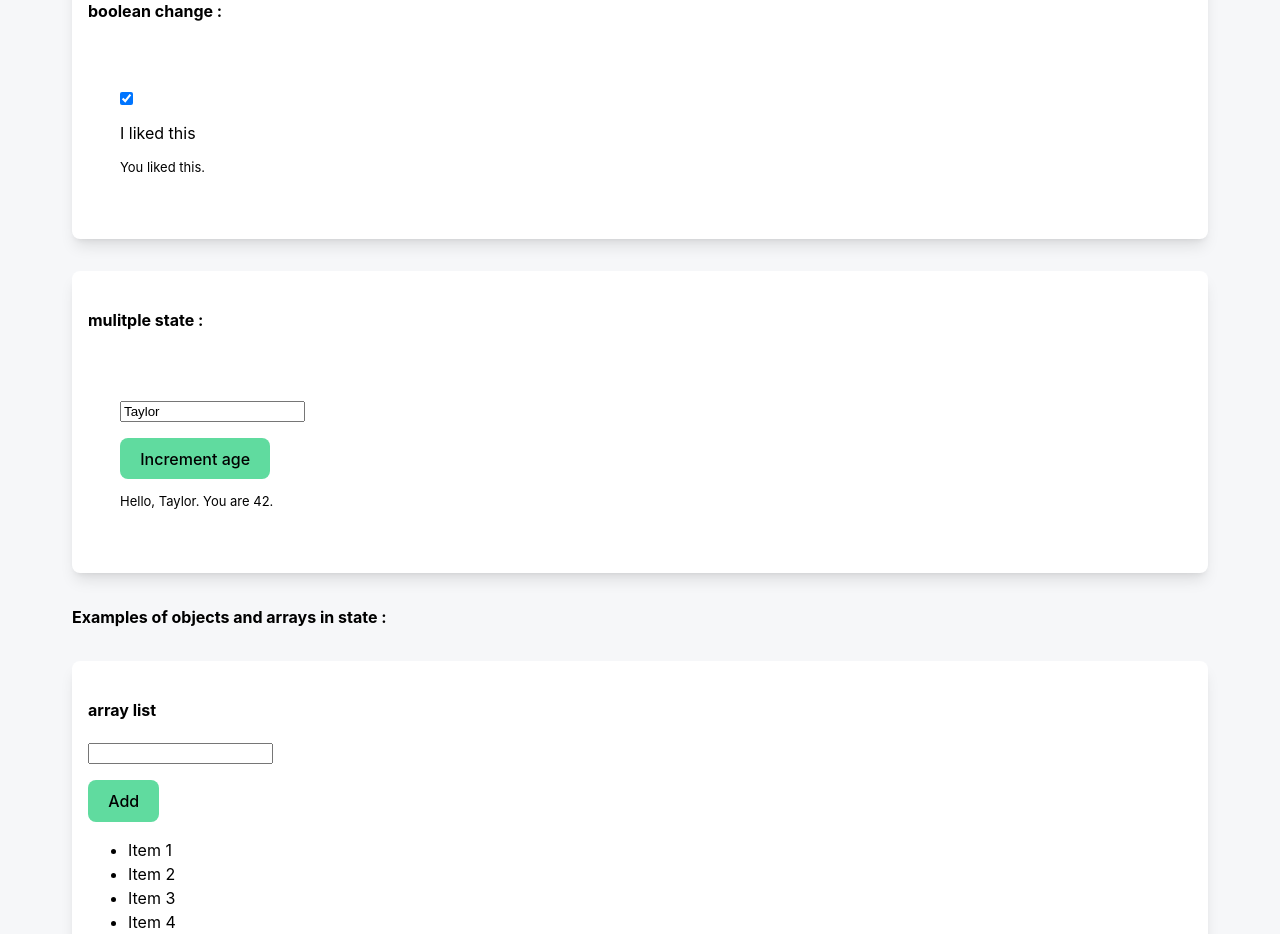
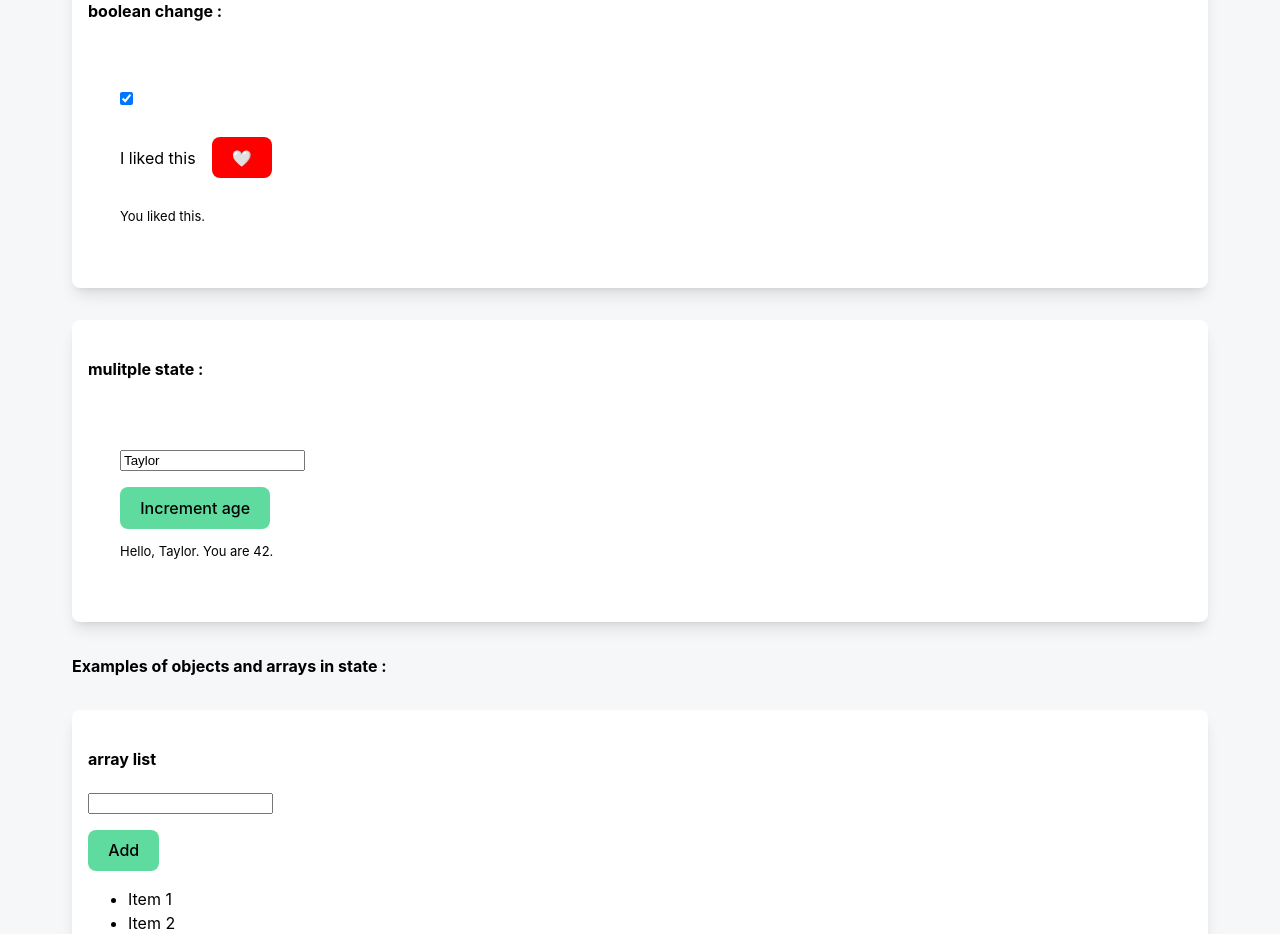
Before and after one commit to MiH0N/workshop-hooks, a React (Vite) app: page / in a window 1280 px wide. Shown: the part 980-1914 px from the top of the page. Built offline with nearby package versions, Linux system fonts and the light colour scheme.

Commit message:
Change some variable

```diff
--- a/src/components/samples/useEffect/Posts.jsx
+++ b/src/components/samples/useEffect/Posts.jsx
@@ -2,9 +2,6 @@ import { useEffect, useState } from 'react';
 
 const Posts = () => {
   const [postId, setPostId] = useState(null);
-  useEffect(() => {
-    console.log(postId);
-  }, [postId]);
   return (
     <div className='post-list'>
       <div>
--- a/src/components/samples/useEffect/RepeatMessage.jsx
+++ b/src/components/samples/useEffect/RepeatMessage.jsx
@@ -3,11 +3,8 @@ import { useEffect } from 'react';
 function RepeatMessage({ message }) {
   useEffect(() => {
     const id = setInterval(() => {
-      // console.log(message);
-    }, 2000);
-    return () => {
-      clearInterval(id);
-    };
+      if (!!message) console.log(message);
+    }, 5000);
   }, [message]);
 
   return <div>I'm logging to console "{message}"</div>;
--- a/src/components/samples/useState/CheckBox.jsx
+++ b/src/components/samples/useState/CheckBox.jsx
@@ -12,6 +12,13 @@ export default function MyCheckbox() {
       <label>
         <input type='checkbox' checked={liked} onChange={handleChange} />I liked this
       </label>
+      <button
+        style={{
+          background: liked ? 'red' : 'blue',
+          margin: '1rem',
+        }}>
+        {liked ? <>🤍</> : <>💚</>}
+      </button>
       <p>You {liked ? 'liked' : 'did not like'} this.</p>
     </div>
   );
```
